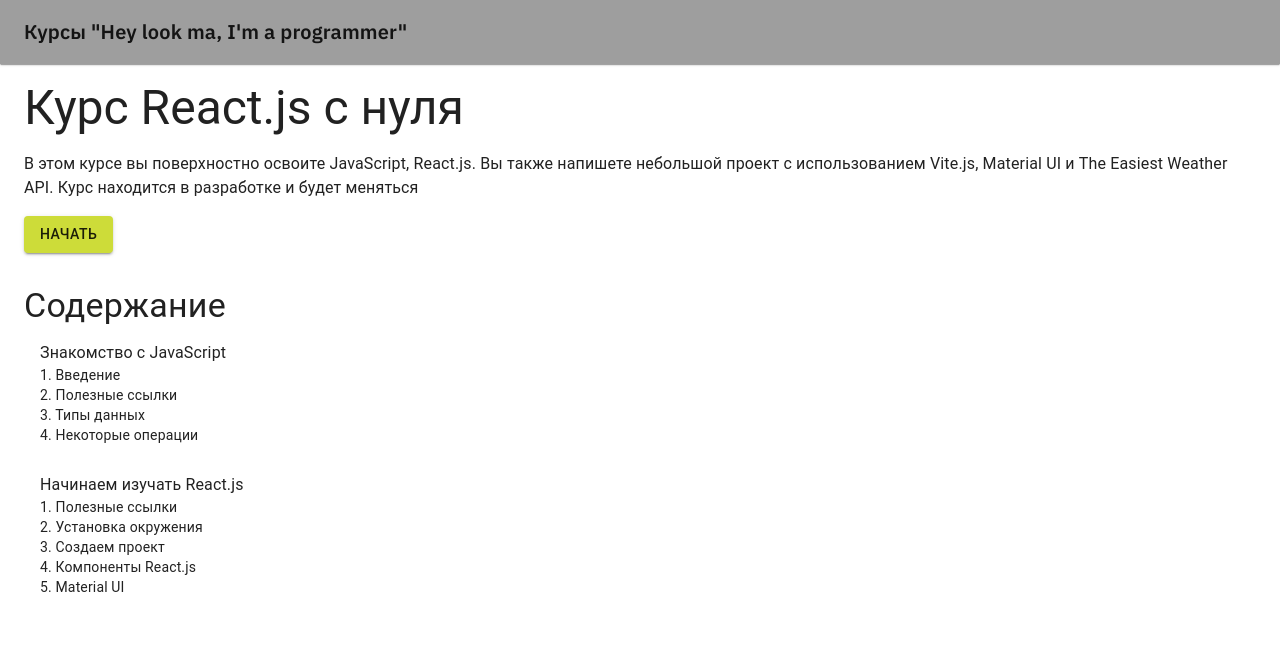
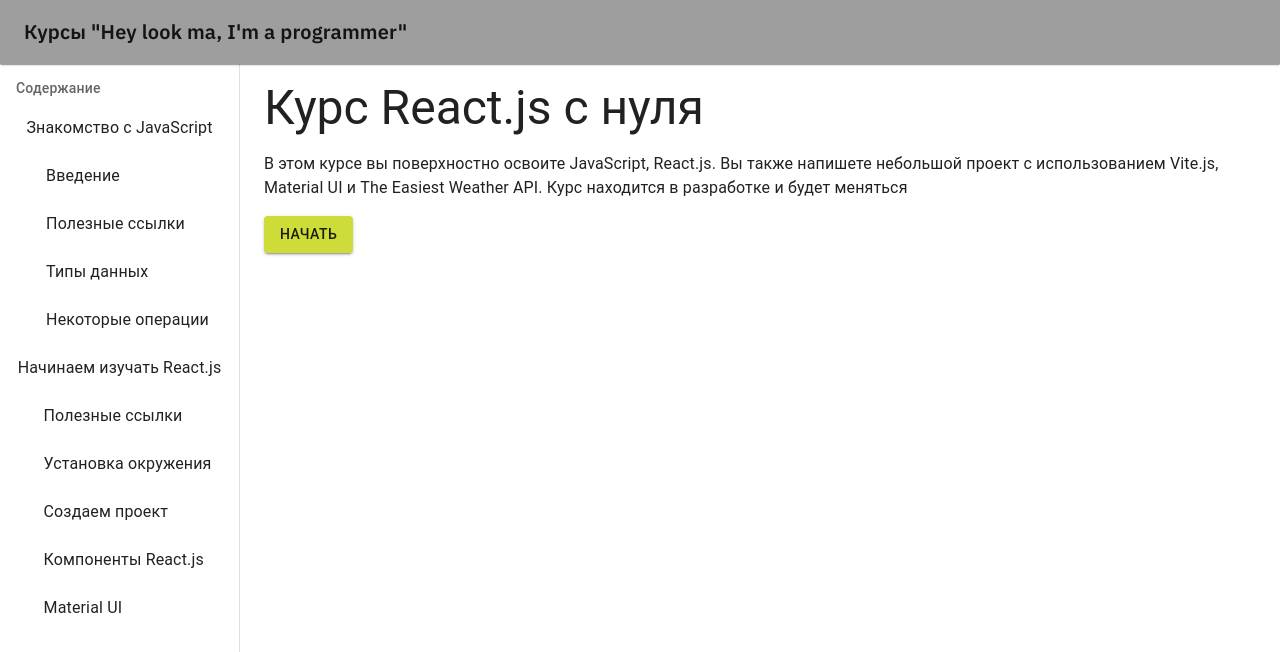
Before and after one commit to t-pyrope/react-course, a React (Vite) app: page /react-beginners in a window 1280 px wide. Shown: the top 652 px of the page. Built offline with nearby package versions, Linux system fonts and the light colour scheme.

Commit message:
Add drawer

```diff
--- a/src/components/Layout.tsx
+++ b/src/components/Layout.tsx
@@ -28,7 +28,11 @@
   return (
     <ThemeProvider theme={theme}>
       <CssBaseline />
-      <AppBar position="fixed" elevation={1}>
+      <AppBar
+        position="fixed"
+        elevation={1}
+        sx={{ zIndex: (theme) => theme.zIndex.drawer + 1 }}
+      >
         <Toolbar>
           <Typography variant="h6" noWrap component="h1">
             <NavLink
--- a/src/main.tsx
+++ b/src/main.tsx
@@ -4,6 +4,7 @@
 import App from "./App.tsx";
 import { Layout } from "./components/Layout";
 import { ReactBeginnersPage } from "./pages/ReactBeginnersPage.tsx";
+import { ReactBeginnerLayout } from "./pages/ReactBeginnerLayout.tsx";
 import { Step1 } from "./pages/react-beginners/Step1.tsx";
 import "./index.css";
 
@@ -15,6 +16,7 @@
       { index: true, Component: App },
       {
         path: "react-beginners",
+        element: <ReactBeginnerLayout />,
         children: [
           { index: true, Component: ReactBeginnersPage },
           { path: "step-1", Component: Step1 },
--- /dev/null
+++ b/src/pages/ReactBeginnerLayout.tsx
@@ -0,0 +1,81 @@
+import {
+  Box,
+  Drawer,
+  List,
+  ListItem,
+  ListItemButton,
+  ListItemText,
+  ListSubheader,
+  Toolbar,
+} from "@mui/material";
+import { Outlet } from "react-router";
+
+const steps: { label: string; lessons: { title: string; path: string }[] }[] = [
+  {
+    label: "Знакомство с JavaScript",
+    lessons: [
+      { title: "Введение", path: "step-1" },
+      { title: "Полезные ссылки", path: "step-2" },
+      { title: "Типы данных", path: "step-3" },
+      { title: "Некоторые операции", path: "step-4" },
+    ],
+  },
+  {
+    label: "Начинаем изучать React.js",
+    lessons: [
+      { title: "Полезные ссылки", path: "step-5" },
+      { title: "Установка окружения", path: "step-6" },
+      { title: "Создаем проект", path: "step-7" },
+      { title: "Компоненты React.js", path: "step-8" },
+      { title: "Material UI", path: "step-9" },
+    ],
+  },
+];
+
+export const ReactBeginnerLayout = () => {
+  return (
+    <Box display="flex">
+      <Drawer
+        variant="persistent"
+        anchor="left"
+        open
+        sx={{
+          width: 240,
+          flexShrink: 0,
+          "& .MuiDrawer-paper": {
+            width: 240,
+            boxSizing: "border-box",
+          },
+        }}
+      >
+        <Toolbar />
+        <List
+          sx={{ width: "100%" }}
+          subheader={<ListSubheader>Содержание</ListSubheader>}
+        >
+          {steps.map((step) => (
+            <ListItem
+              key={step.label}
+              disablePadding
+              sx={{ flexDirection: "column" }}
+            >
+              <ListItemText primary={step.label} />
+              <List>
+                {step.lessons.map((lesson) => (
+                  <ListItemButton
+                    sx={{ pl: 4 }}
+                    key={lesson.title}
+                    href={`/react-beginners/${lesson.path}`}
+                  >
+                    <ListItemText primary={lesson.title} />
+                  </ListItemButton>
+                ))}
+              </List>
+            </ListItem>
+          ))}
+        </List>
+      </Drawer>
+      <Outlet />
+    </Box>
+  );
+};
--- a/src/pages/ReactBeginnersPage.tsx
+++ b/src/pages/ReactBeginnersPage.tsx
@@ -1,35 +1,5 @@
-import {
-  Box,
-  Button,
-  List,
-  ListItem,
-  ListItemText,
-  Stack,
-  Typography,
-} from "@mui/material";
-import {Outlet} from "react-router";
-
-const steps: { label: string; descriptions: string[] }[] = [
-  {
-    label: "Знакомство с JavaScript",
-    descriptions: [
-      "Введение",
-      "Полезные ссылки",
-      "Типы данных",
-      "Некоторые операции",
-    ],
-  },
-  {
-    label: "Начинаем изучать React.js",
-    descriptions: [
-      "Полезные ссылки",
-      "Установка окружения",
-      "Создаем проект",
-      "Компоненты React.js",
-      "Material UI",
-    ],
-  },
-];
+import { Box, Button, Stack, Typography } from "@mui/material";
+import { Outlet } from "react-router";
 
 export const ReactBeginnersPage = () => {
   return (
@@ -44,36 +14,13 @@
         Easiest Weather API. Курс находится в разработке и будет меняться
       </Typography>
       <Box>
-        <Button variant="contained" color="secondary" href="/react-beginners/step-1">
+        <Button
+          variant="contained"
+          color="secondary"
+          href="/react-beginners/step-1"
+        >
           Начать
         </Button>
-      </Box>
-      <Box sx={{ pt: 2 }}>
-        <Typography variant="h4" component="h3">
-          Содержание
-        </Typography>
-        <List sx={{ padding: 0 }}>
-          {steps.map((step) => (
-            <ListItem key={step.label}>
-              <ListItemText
-                primary={step.label}
-                secondary={
-                  <Stack>
-                    {step.descriptions.map((description, index) => (
-                      <Typography
-                        component="span"
-                        variant="body2"
-                        sx={{ color: "text.primary", display: "inline" }}
-                      >
-                        {index + 1}. {description}
-                      </Typography>
-                    ))}
-                  </Stack>
-                }
-              />
-            </ListItem>
-          ))}
-        </List>
       </Box>
     </Stack>
   );
```
